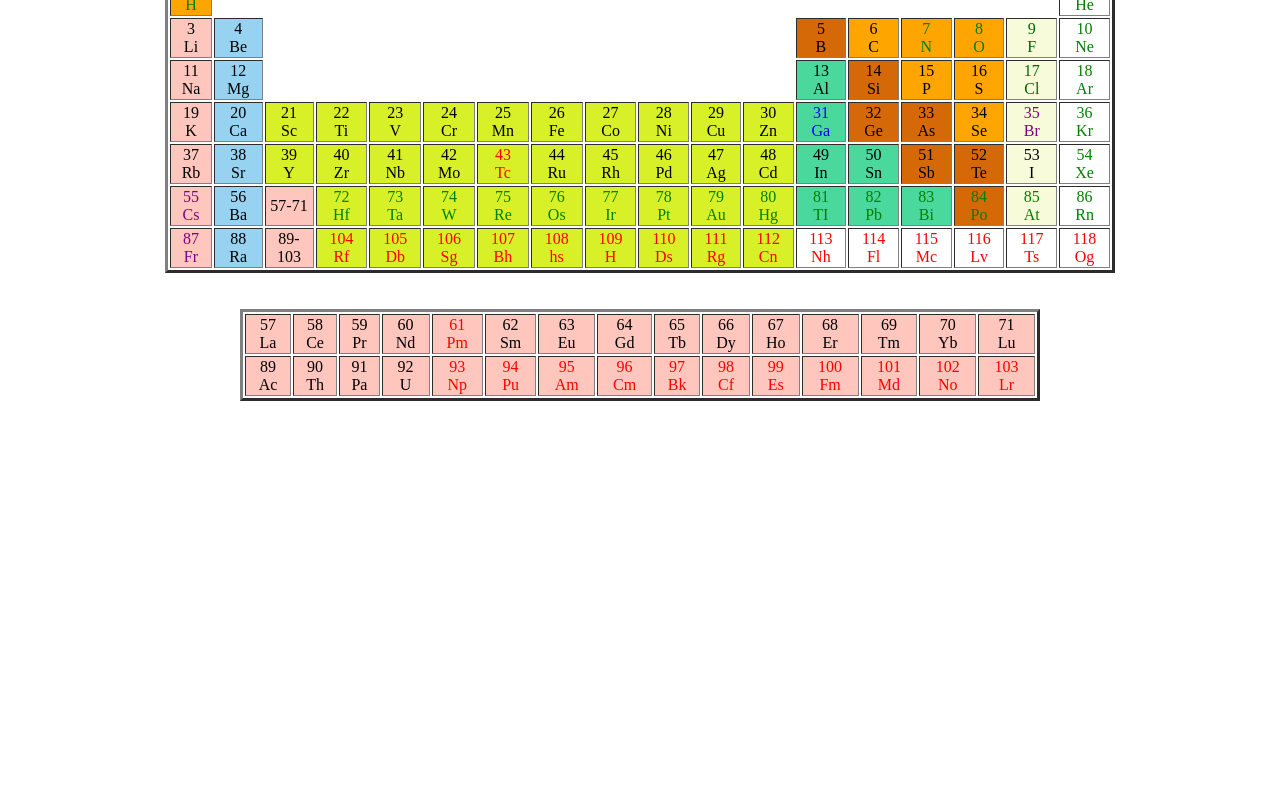
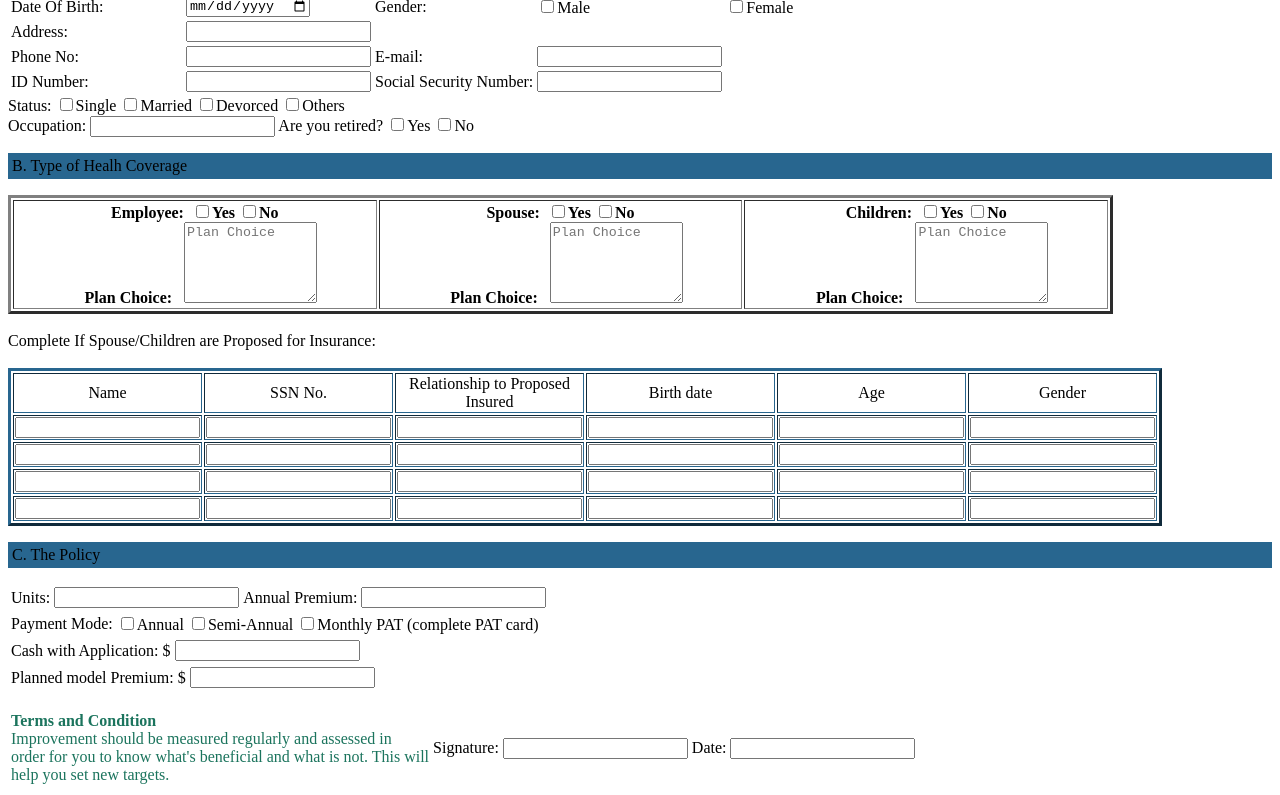
Before and after one commit to Ubaid-Arch/Obaid-Assignment, a plain HTML site: page index.html in a window 1280 px wide. Shown: the part 169-964 px from the top of the page. Before the commit the page ends 800 px from the top, so only its background shows below. Drawn offline with Linux system fonts and the light colour scheme.

Commit message:
Add files via upload

```diff
--- a/index.html
+++ b/index.html
@@ -1,168 +1,187 @@
 <!DOCTYPE html>
-<html lang="en">
+<html>
+
     <head>
-    <title>Document</title>
+        <title>Application Form</title>
     </head>
+
     <body>
-    <center>
-        <head>
-            <h1 style="background-color: #00a2ff; padding: 30px;">The Periodic Table</h1>
+        <head><center>
+            <h1><strong>Application Form</strong></h1>
+            </center>
         </head>
-    <table style="text-align: center;" border="3" height="100" width="950">
+
+        <p style="background-color: #28668f; padding: 4px;">A. General Questions</p>
+        <form>
+            <table>
+
                 <tr>
-                <td bgcolor="orange"> <font color="green"> 1 <br> H</font></td>
-                <td style="border: none;" colspan="16"></td>
-                <td bgcolor="white"> <font color="green"> 2 <br> He</font></td>
+                    <td>Proposed Insured Name:<br><i>(Please use capital letters)</i></td>
+                    <td><input type="text" placeholder=""></td>
+                </tr>
+                <tr>
+                    <td>Date Of Birth:</td>
+                    <td><input type="date"></td>
+                    <td>Gender:</td>
+                    <td><input type="checkbox" name="Gender">Male</td>
+                    <td><input type="checkbox" name="Gender">Female</td>
+                </tr>
+                <tr>
+                    <td>Address:</td>
+                    <td><input type="text"></td>
+                </tr>
+                <tr>
+                    <td>Phone No:</td>
+                    <td><input type="phone" placeholder=""></td>
+                    <td>E-mail:</td>
+                    <td><input type="email" placeholder=""></td>
+                </tr>
+                <tr>
+                    <td>ID Number:</td>
+                    <td><input type="text" placeholder=""></td>
+                    <td>Social Security Number:</td>
+                    <td><input type="text" name="" id=""></td>
                 </tr>
 
+            </table>
                 <tr>
-                <td bgcolor="#FFC6BD"> 3 <br> Li</td>
-                <td bgcolor="#98D2F1"> 4 <br> Be</td>
-                <td style="border: none;" colspan="10"></td>
-                <td bgcolor="#D56908"> <font color="black"> 5 <br> B</font></td>
-                <td bgcolor="orange"> <font color="black"> 6 <br> C</font></td>
-                <td bgcolor="orange"> <font color="green"> 7 <br> N</font></td>
-                <td bgcolor="orange"> <font color="green"> 8 <br> O</font></td>
-                <td bgcolor="#F8FBDA"> <font color="darkgreen"> 9 <br> F</font></td>
-                <td bgcolor="white"> <font color="green"> 10 <br> Ne</font></td>
+                    <td>Status:</td>
+                    <td><input type="checkbox" name="">Single</td>
+                    <td><input type="checkbox" name="">Married</td>
+                    <td><input type="checkbox" name="">Devorced</td>
+                    <td><input type="checkbox" name="">Others</td>
+                </tr><br>
+                <tr>
+                    <td>Occupation:</td>
+                    <td><input type="text" placeholder=""></td>
+                    <td>Are you retired?</td>
+                    <td><input type="checkbox" name=" ">Yes</td>
+                    <td><input type="checkbox" name=" ">No</td>
                 </tr>
-
+                <p style="background-color: #28668f; padding: 4px;">B. Type of Healh Coverage</p>
+                <table border="3px" height="70" width="1105px" style="text-align: center;">
                     <tr>
-                <td bgcolor="#FFC6BD"> 11<br> Na</font></td>
-                <td bgcolor="#98D2F1"> 12<br> Mg</td>
-                <td style="border: none;" colspan="10"></td>
-                <td bgcolor="#4BD89D"> <font color="black"> 13<br> Al</font></td>
-                <td bgcolor="#D56908"> <font color="black"> 14<br> Si</font></td>
-                <td bgcolor="orange"> <font color="black"> 15<br> P</font></td>
-                <td bgcolor="orange"> <font color="black"> 16<br> S</font></td>
-                <td bgcolor="#F8FBDA"> <font color="darkgreen"> 17<br> Cl</font></td>
-                <td bgcolor="white"> <font color="green"> 18<br> Ar</font></td>
-            </tr>
-
-            <tr>
-                <td bgcolor="#FFC6BD"> 19<br> K</font></td>
-                <td bgcolor="#98D2F1"> 20<br> Ca</td>
-                <td width="45" bgcolor="#D8F027"> <font color="black"> 21<br>Sc</font></td>
-                <td bgcolor="#D8F027"> <font color="black"> 22<br> Ti</font></td>
-                <td bgcolor="#D8F027"> <font color="black"> 23<br> V</font></td>
-                <td bgcolor="#D8F027"> 24<br> Cr</td>
-                <td bgcolor="#D8F027"> <font color="black"> 25<br> Mn</font></td>
-                <td bgcolor="#D8F027"> <font color="black"> 26<br> Fe</font></td>
-                <td bgcolor="#D8F027"> <font color="black"> 27<br> Co</font></td>
-                <td bgcolor="#D8F027"> <font color="black"> 28<br> Ni</font></td>
-                <td bgcolor="#D8F027"> <font color="black"> 29<br> Cu</font></td>
-                <td bgcolor="#D8F027"> <font color="black"> 30<br> Zn</font></td>
-                <td bgcolor="#4BD89D"> <font color="blue"> 31<br> Ga</font></td>
-                <td bgcolor="#D56908"> <font color="black"> 32<br> Ge</font></td>
-                <td bgcolor="#D56908"> <font color="black"> 33<br> As</font></td>
-                <td bgcolor="orange"> 34<br> Se</td>
-                <td bgcolor="#F8FBDA"> <font color="purple"> 35<br> Br</font></td>
-                <td bgcolor="white"> <font color="green"> 36<br> Kr</font></td>
-            </tr>
-
-            <tr>
-                <td bgcolor="#FFC6BD"> 37<br> Rb</td>
-                <td bgcolor="#98D2F1"> 38<br> Sr</td>
-                <td bgcolor="#D8F027"> 39<br> Y</td>
-                <td bgcolor="#D8F027"> 40<br> Zr</td>
-                <td bgcolor="#D8F027"> 41<br> Nb</td>
-                <td bgcolor="#D8F027"> 42<br> Mo</td>
-                <td bgcolor="#D8F027"> <font color="red"> 43<br> Tc</font></td>
-                <td bgcolor="#D8F027"> 44<br> Ru</td>
-                <td bgcolor="#D8F027"> <font color="black"> 45<br> Rh</font></td>
-                <td bgcolor="#D8F027"> <font color="black"> 46<br> Pd</font></td>
-                <td bgcolor="#D8F027"> <font color="black"> 47<br> Ag</font></td>
-                <td bgcolor="#D8F027"> <font color="black"> 48<br> Cd</font></td>
-                <td bgcolor="#4BD89D"> <font color="black"> 49<br> In</font></td>
-                <td bgcolor="#4BD89D"> <font color="black"> 50<br> Sn</font></td>
-                <td bgcolor="#D56908"> <font color="black"> 51<br> Sb</font></td>
-                <td bgcolor="#D56908"> <font color="black"> 52<br> Te</font></td>
-                <td bgcolor="#F8FBDA"> <font color="black"> 53<br> I</font></td>
-                <td bgcolor="white"> <font color="green"> 54<br> Xe</font></td>
-            </tr>
-
-            <tr>
-                <td bgcolor="#FFC6BD"> <font color="purple"> 55<br> Cs</font></td>
-                <td bgcolor="#98D2F1"> 56<br> Ba</td>
-                <td bgcolor="#FFC6BD"> 57-71<br></td>
-                <td bgcolor="#D8F027"> <font color="green"> 72<br> Hf</font></td>
-                <td bgcolor="#D8F027"> <font color="green"> 73<br> Ta</font></td>
-                <td bgcolor="#D8F027"> <font color="green"> 74<br> W</font></td>
-                <td bgcolor="#D8F027"> <font color="green"> 75<br> Re</font></td>
-                <td bgcolor="#D8F027"> <font color="green"> 76<br> Os</font></td>
-                <td bgcolor="#D8F027"> <font color="green"> 77<br> Ir</font></td>
-                <td bgcolor="#D8F027"> <font color="green"> 78<br> Pt</font></td>
-                <td bgcolor="#D8F027"> <font color="green"> 79<br> Au</font></td>
-                <td bgcolor="#D8F027"> <font color="green"> 80<br> Hg</font></td>
-                <td bgcolor="#4BD89D"> <font color="green"> 81<br> TI</font></td>
-                <td bgcolor="#4BD89D"> <font color="green"> 82<br> Pb</font></td>
-                <td bgcolor="#4BD89D"> <font color="green"> 83<br> Bi</font></td>
-                <td bgcolor="#D56908"> <font color="green"> 84<br> Po</font></td>
-                <td bgcolor="#F8FBDA"> <font color="green"> 85<br> At</font></td>
-                <td bgcolor="white"> <font color="green"> 86<br> Rn</font></td>
-            </tr>
-
-            <tr>
-                <td bgcolor="#FFC6BD"> <font color="purple"> 87<br> Fr</font></td>
-                <td bgcolor="#98D2F1"> 88<br> Ra</td>
-                <td bgcolor="#FFC6BD"> 89-103<br></td>
-                <td bgcolor="#D8F027"> <font color="red"> 104<br> Rf</font></td>
-                <td bgcolor="#D8F027"> <font color="red"> 105<br> Db</font></td>
-                <td bgcolor="#D8F027"> <font color="red"> 106<br> Sg</font></td>
-                <td bgcolor="#D8F027"> <font color="red"> 107<br> Bh</font></td>
-                <td bgcolor="#D8F027"> <font color="red"> 108<br> hs</font></td>
-                <td bgcolor="#D8F027"> <font color="red"> 109<br> H</font></td>
-                <td bgcolor="#D8F027"> <font color="red"> 110<br> Ds</font></td>
-                <td bgcolor="#D8F027"> <font color="red"> 111<br> Rg</font></td>
-                <td bgcolor="#D8F027"> <font color="red"> 112<br> Cn</font></td>
-                <td bgcolor="white"> <font color="red"> 113<br> Nh</font></td>
-                <td bgcolor="white"> <font color="red"> 114<br> Fl</font></td>
-                <td bgcolor="white"> <font color="red"> 115<br> Mc</font></td>
-                <td bgcolor="white"> <font color="red"> 116<br> Lv</font></td>
-                <td bgcolor="white"> <font color="red"> 117<br> Ts</font></td>
-                <td bgcolor="white"> <font color="red"> 118<br> Og</font></td>
+                        <th>
+                            <label for="employee">Employee:</label>&nbsp;
+                            <input type="checkbox" name="employee" id="Spouse" value="Yes">Yes
+                            <input type="checkbox" name="employee" id="employee" value="No">No <br>&nbsp;&nbsp;
+                            <label for="Plan Choice:">Plan Choice:</label>&nbsp;&nbsp;
+                            <textarea name="plan Choice" id="plan Choice" placeholder="Plan Choice" cols="14" rows="5"></textarea>
+                        </th>
+                        <th>
+                            <label for="Spouse">Spouse:</label>&nbsp;
+                            <input type="checkbox" name="  Spouse" id="Spouse" value="Yes">Yes
+                            <input type="checkbox" name="Spouse" id="Spouse" value="No">No <br>&nbsp;&nbsp;
+                            <label for="Plan Choice:">Plan Choice:</label>&nbsp;&nbsp;
+                            <textarea name="plan Choice" id="plan Choice" placeholder="Plan Choice" cols="14" rows="5"></textarea>
+                        </th>
+                        <th>
+                            <label for="Children">Children:</label>&nbsp;
+                            <input type="checkbox" name="Children" id="Children" value="Yes">Yes
+                            <input type="checkbox" name="Children" id="Children" value="No">No <br>&nbsp;&nbsp;
+                            <label for="Plan Choice:">Plan Choice:</label>&nbsp;&nbsp;
+                            <textarea name="plan Choice" id="plan Choice" placeholder="Plan Choice" cols="14" rows="5"></textarea>
+                        </th>
                     </tr>
                 </table>
                 <br>
+            Complete If Spouse/Children are Proposed for Insurance:
             <br>
 
-    <table style="text-align: center;" border="3" width="800">
+            <table border="3px" height="50" width="1000px" style="text-align: center; border-color: #28668f;" >
                 <tr>
-            <td bgcolor="#FFC6BD"> 57<br> La</td>
-            <td bgcolor="#FFC6BD"> 58<br> Ce</td>
-            <td bgcolor="#FFC6BD"> 59<br> Pr</td>
-            <td bgcolor="#FFC6BD"> 60<br> Nd</td>
-            <td bgcolor="#FFC6BD"> <font color="red"> 61<br> Pm</font></td>
-            <td bgcolor="#FFC6BD"> 62<br> Sm</td>
-            <td bgcolor="#FFC6BD"> 63<br> Eu</td>
-            <td bgcolor="#FFC6BD"> 64<br> Gd</td>
-            <td bgcolor="#FFC6BD"> 65<br> Tb</td>
-            <td bgcolor="#FFC6BD"> 66<br> Dy</td>
-            <td bgcolor="#FFC6BD"> 67<br> Ho</td>
-            <td bgcolor="#FFC6BD"> 68<br> Er</td>
-            <td bgcolor="#FFC6BD"> 69<br> Tm</td>
-            <td bgcolor="#FFC6BD"> 70<br> Yb</td>
-            <td bgcolor="#FFC6BD"> 71<br> Lu</td>
+                    <td>Name</td>
+                    <td>SSN No.</td>
+                    <td>Relationship to Proposed Insured</td>
+                    <td>Birth date</td>
+                    <td>Age</td>
+                    <td>Gender</td>
                 </tr>
                 <tr>
-            <td bgcolor="#FFC6BD"> 89<br> Ac</td>
-            <td bgcolor="#FFC6BD"> 90<br> Th</td>
-            <td bgcolor="#FFC6BD"> 91<br> Pa</td>
-            <td bgcolor="#FFC6BD"> 92<br> U</td>
-            <td bgcolor="#FFC6BD"> <font color="red"> 93<br> Np</font></td>
-            <td bgcolor="#FFC6BD"> <font color="red"> 94<br> Pu</font></td>
-            <td bgcolor="#FFC6BD"> <font color="red"> 95<br> Am</font></td>
-            <td bgcolor="#FFC6BD"> <font color="red"> 96<br> Cm</font></td>
-            <td bgcolor="#FFC6BD"> <font color="red"> 97<br> Bk</font></td>
-            <td bgcolor="#FFC6BD"> <font color="red"> 98<br> Cf</font></td>
-            <td bgcolor="#FFC6BD"> <font color="red"> 99<br> Es</font></td>
-            <td bgcolor="#FFC6BD"> <font color="red"> 100<br> Fm</font></td>
-            <td bgcolor="#FFC6BD"> <font color="red"> 101<br> Md</font></td>
-            <td bgcolor="#FFC6BD"> <font color="red"> 102<br> No</font></td>
-            <td bgcolor="#FFC6BD"> <font color="red"> 103<br> Lr</font></td>
+                    <td><input type="text"></td>
+                    <td><input type="text"></td>
+                    <td><input type="text"></td>
+                    <td><input type="text"></td>
+                    <td><input type="text"></td>
+                    <td><input type="text"></td>
+                </tr>
+                <tr>
+                    <td><input type="text"></td>
+                    <td><input type="text"></td>
+                    <td><input type="text"></td>
+                    <td><input type="text"></td>
+                    <td><input type="text"></td>
+                    <td><input type="text"></td>
+                </tr>
+                <tr>
+                    <td><input type="text"></td>
+                    <td><input type="text"></td>
+                    <td><input type="text"></td>
+                    <td><input type="text"></td>
+                    <td><input type="text"></td>
+                    <td><input type="text"></td>
+                </tr>
+                <tr>
+                    <td><input type="text"></td>
+                    <td><input type="text"></td>
+                    <td><input type="text"></td>
+                    <td><input type="text"></td>
+                    <td><input type="text"></td>
+                    <td><input type="text"></td>
+                </tr>
+                <br>
+            </table>
+
+            <table>
+                <p style="background-color: #28668f; padding: 4px;">C. The Policy</p>
+
+                <tr>
+                    <td>Units:</td>
+                    <td><input type="text"></td>
+                    <td>Annual Premium:</td>
+                    <td><input type="text"></td>
                 </tr>
             </table>
-</center>
 
+            <table>
+                <tr>
+                    <td>Payment Mode:</td>
+                    <td><input type="checkbox">Annual</td>
+                    <td><input type="checkbox">Semi-Annual</td>
+                    <td><input type="checkbox">Monthly PAT (complete PAT card) </td>
+                </tr>
+            </table>
+
+            <table>
+                <tr>
+                    <td>Cash with Application: $</td>
+                    <td><input type="text"></td>
+                </tr>
+            </table>
+
+            <table>
+                <tr>
+                    <td>Planned model Premium: $</td>
+                    <td><input type="text"></td>
+                </tr>
+            </table>
+            <br>
+            <table>
+                <tr>
+                    <td><font color="#1b745d"><b>Terms and Condition</b><br>
+                        Improvement should be measured regularly and assessed in <br>
+                        order for you to know what's beneficial and what is not. This will <br>
+                        help you set new targets.</font>
+                    </td>
+                    <td>Signature:</td>
+                    <td><input type="text"></td>
+
+                    <td>Date:</td>
+                    <td><input type="text"></td>
+                </tr>
+            </table>
+
+    </form>
     </body>
+
 </html>
```
Lines whose indentation alone changed are shown as unchanged.
